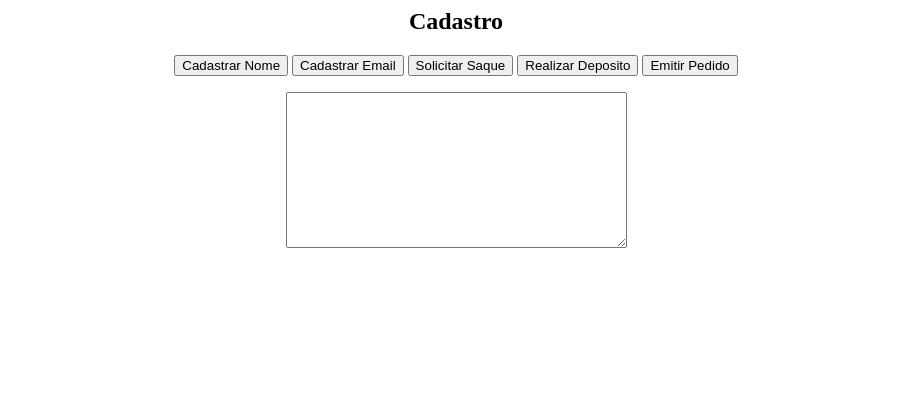
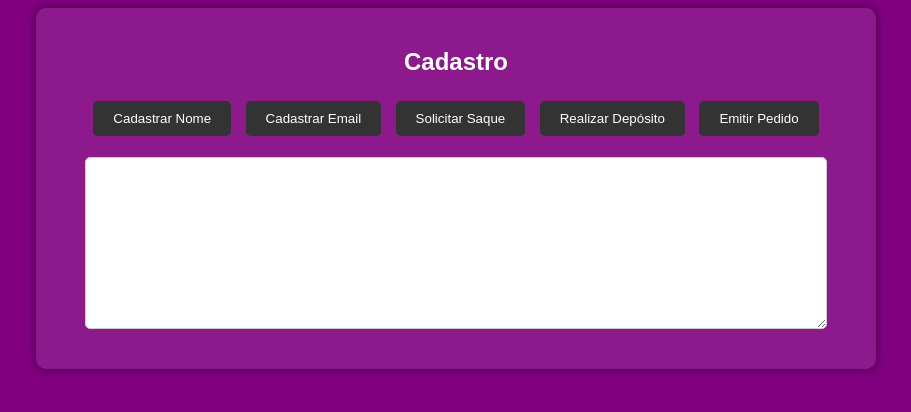
Before and after one commit to giovanarochaz/Javascript_introducao, a plain HTML site: page Cadastro/text.html in a window 1280 px wide. Shown: the whole page, without its empty margins (184-1095 px from the left). Drawn offline with Linux system fonts and the light colour scheme.

Commit message:
Add files via upload

```diff
--- /dev/null
+++ b/Cadastro/style.css
@@ -0,0 +1,44 @@
+body {
+    background-color: purple;
+    color: white;
+    font-family: Arial, sans-serif;
+}
+
+form {
+    width: 80%;
+    max-width: 800px;
+    margin: 0 auto;
+    padding: 20px;
+    background-color: rgba(255, 255, 255, 0.1);
+    border-radius: 10px;
+    box-shadow: 0 0 10px rgba(0, 0, 0, 0.5);
+}
+
+h2 {
+    text-align: center;
+}
+
+div {
+    text-align: center;
+}
+
+input[type="button"] {
+    background-color: #333;
+    color: white;
+    border: none;
+    padding: 10px 20px;
+    border-radius: 5px;
+    cursor: pointer;
+    margin: 5px;
+}
+
+input[type="button"]:hover {
+    background-color: #555;
+}
+
+textarea {
+    width: 90%;
+    padding: 10px;
+    border: 1px solid #ccc;
+    border-radius: 5px;
+}
--- a/Cadastro/text.html
+++ b/Cadastro/text.html
@@ -1,19 +1,24 @@
-<html>
+<!DOCTYPE html>
+<html lang="pt-br">
 <head>
-        <title>Inscrição</title>
+    <meta charset="UTF-8">
+    <meta name="viewport" content="width=device-width, initial-scale=1.0">
+    <link rel="stylesheet" href="style.css">
+    <title>Cadastro</title>
     <script src="script.js"></script>
 </head>
 <body>
     <form>
-        <h2 align= center>Cadastro</h2>
-        <div align= center>
+        <h2>Cadastro</h2>
+        <div>
             <p>
-              <input type="button" value="Cadastrar Nome" onclick="Nome=prompt ('Seu nome: ' ,'')">
-              <input type="button" value="Cadastrar Email"onclick="Email=prompt ('Seu email: ' ,'')">
-              <input type="button" value="Solicitar Saque" onclick="saque=parseInt(prompt ('Valor do saque: ' ,''))">
-              <input type="button" value="Realizar Deposito" onclick="deposito=parseInt(prompt ('Valor do deposito: ' ,''))">
-              <input type="button" value="Emitir Pedido" onclick="escrever (this.form.area)">
-           <p><textarea name="area" cols="40" rows="10"></textarea>
+                <input type="button" value="Cadastrar Nome" onclick="Nome=prompt('Seu nome: ','')">
+                <input type="button" value="Cadastrar Email" onclick="Email=prompt('Seu email: ','')">
+                <input type="button" value="Solicitar Saque" onclick="saque=parseInt(prompt('Valor do saque: ',''))">
+                <input type="button" value="Realizar Depósito" onclick="deposito=parseInt(prompt('Valor do depósito: ',''))">
+                <input type="button" value="Emitir Pedido" onclick="escrever(this.form.area)">
+            </p>
+            <p><textarea name="area" cols="40" rows="10"></textarea></p>
         </div>
     </form>
 </body>
```
Lines whose indentation alone changed are shown as unchanged.
